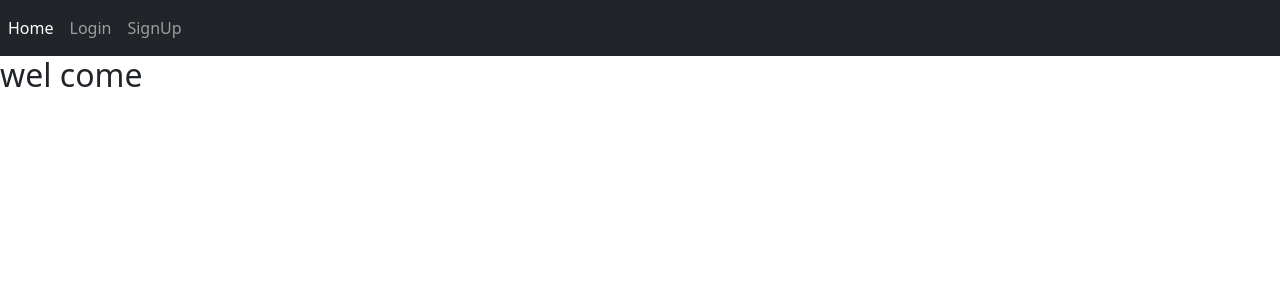
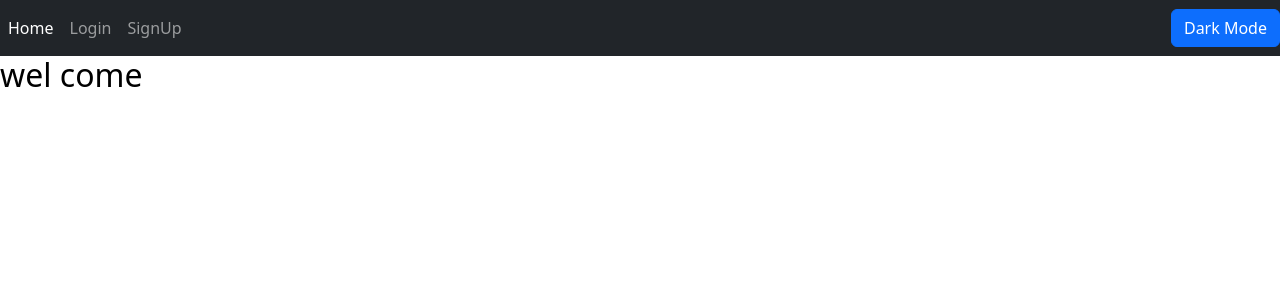
Before and after one commit to shilpa-mulge/react-expense-tracker, a React (Create React App) app: page /home in a window 1280 px wide. Shown: the top 300 px of the page. Built offline with nearby package versions, Linux system fonts and the light colour scheme.

Commit message:
Adding Premium Features

```diff
--- a/package.json
+++ b/package.json
@@ -7,8 +7,10 @@
     "@testing-library/jest-dom": "^5.16.5",
     "@testing-library/react": "^13.4.0",
     "@testing-library/user-event": "^13.5.0",
+    "@types/file-saver": "^2.0.5",
     "axios": "^1.3.4",
     "bootstrap": "^5.2.3",
+    "file-saver": "^2.0.5",
     "npm": "^9.6.0",
     "react": "^18.2.0",
     "react-bootstrap": "^2.7.2",
@@ -16,6 +18,7 @@
     "react-redux": "^8.0.5",
     "react-router-dom": "^6.8.2",
     "react-scripts": "5.0.1",
+    "styled-components": "^5.3.8",
     "web-vitals": "^2.1.4"
   },
   "scripts": {
--- a/public/index.html
+++ b/public/index.html
@@ -15,6 +15,7 @@
       user's mobile device or desktop. See https://developers.google.com/web/fundamentals/web-app-manifest/
     -->
     <link rel="manifest" href="%PUBLIC_URL%/manifest.json" />
+
     <!--
       Notice the use of %PUBLIC_URL% in the tags above.
       It will be replaced with the URL of the `public` folder during the build.
--- a/src/App.css
+++ b/src/App.css
@@ -36,3 +36,9 @@
     transform: rotate(360deg);
   }
 }
+.App-light{
+background-color: lightgray;
+}
+.App-dark{
+  background-color: rgb(204, 26, 26);
+}
--- a/src/App.js
+++ b/src/App.js
@@ -1,5 +1,5 @@
 import Login from './Login/Login';
-import './App.css';
+import classes from'./App.css';
 import Signup from './SignUpform/Signup';
 import { Routes, Navigate, Route } from 'react-router-dom';
 import Welcome from './Welcom';
@@ -9,11 +9,17 @@ import ProfileLogin from './Profile/ProfileLogin';
 import ForgetPass from './ForgetPass/ForgetPass';
 import Expense from './Expense/Expense';
 import { useSelector } from 'react-redux';
+import { ThemeProvider } from 'styled-components';
+import {theme} from './theme'
+import Premium from './Profile/Premium';
+
 function App() {
   const isLogedin=useSelector(state=>state.auth.isLogedin)
+  const mode = useSelector((state) => state.theme.currentTheme);
   return (
-
-    <Root>
+    <ThemeProvider theme={theme}>
+      <div style={{ backgroundColor: theme[mode].bodyBg, color: theme[mode].text}}>
+    <Root >
   <Routes>
   <Route path='/'
     element={<Navigate to='/home' replace />}
@@ -42,6 +48,8 @@ function App() {
   } />
   </Routes>
   </Root>
+  </div>
+  </ThemeProvider>
 
    );
 
--- a/src/Expense/ExpenseList.js
+++ b/src/Expense/ExpenseList.js
@@ -1,9 +1,11 @@
 import axios from 'axios';
-import {Col, Container, Row} from 'react-bootstrap'
+import {Col, Container, Nav, Row} from 'react-bootstrap'
 import React, { useState } from 'react';
 import { Button, Table} from 'react-bootstrap';
 import Expense from './Expense';
 import {  useSelector } from 'react-redux';
+import { NavLink } from 'react-router-dom';
+import { saveAs } from 'file-saver';
 function ExpenseList(props) {
     const [show, setShow] = useState(false);
     const [expense, setExpense]=useState({})
@@ -27,10 +29,23 @@ const onDeletHandler=async(data)=>{
         }
 }
 
+  function handleDownloadClick() {
+    // convert expenses to CSV string
+     const csv = expenses.map((expense) => `${expense.Expensename},${expense.money}`).join('\n');
+    // create a new Blob object with the CSV string
+    console.log(csv)
+    const blob = new Blob([csv], { type: 'text/csv;charset=utf-8' });
+
+    // use file-saver to download the CSV file
+  saveAs(blob, 'expenses.csv');
+  }
 
     return (
         <>
          <Expense show={show} onHide={handleClose} expense={expense} onClick={props.onClick} />
+         <Nav className='ms-auto'>
+      <Nav.Link as={NavLink}  onClick={handleDownloadClick} >Download expenses</Nav.Link>
+      </Nav>
         <Table striped bordered hover>
           <thead>
             <tr>
--- a/src/MainNavigation/Main.js
+++ b/src/MainNavigation/Main.js
@@ -3,13 +3,21 @@ import { Navbar, Nav, Button } from "react-bootstrap";
 import { NavLink } from "react-router-dom";
 import { useSelector, useDispatch } from "react-redux";
 import { authAction } from "../store/AuthReducer";
+import { toggleThemeaction } from "../store/ThemeReducer";
+
 const Main=()=>{
 const isLogedin=useSelector(state=>state.auth.isLogedin);
 const totalExpenses=useSelector(state=>state.expenses.totalExpenses)
+const mode = useSelector((state) => state.theme.currentTheme);
 const dispatch=useDispatch();
     const logoutHander=()=>{
         dispatch(authAction.logout())
     }
+    const handleClick = () => {
+        dispatch(toggleThemeaction.toggleTheme());
+      };
+
+
     return (
         <Navbar bg="dark" variant="dark">
         <Nav className="me-auto">
@@ -31,9 +39,13 @@ const dispatch=useDispatch();
      {isLogedin&&  <Nav.Link as={NavLink} to='/Profile' >profile</Nav.Link>}
             </Nav.Item>
             <Nav.Item>
-     {totalExpenses>10000 &&  <Nav.Link as={NavLink} to='/' ><Button variant="info">Premium</Button> </Nav.Link>}
+     {totalExpenses>10000 && isLogedin&& <Button variant="info">Activate Premium</Button>}
             </Nav.Item>
-
+            <Nav.Item>
+            <Button variant="primary" onClick={handleClick}>
+      {mode === 'light' ? 'Dark Mode' : 'Light Mode'}
+    </Button>
+            </Nav.Item>
             </Nav>
     </Navbar>
     )
--- a/src/index.css
+++ b/src/index.css
@@ -6,7 +6,6 @@ body {
   -webkit-font-smoothing: antialiased;
   -moz-osx-font-smoothing: grayscale;
 
-
 }
 
 code {
--- a/src/index.js
+++ b/src/index.js
@@ -8,12 +8,11 @@ import '../node_modules/bootstrap/dist/css/bootstrap.min.css'
 import { Provider } from 'react-redux';
 import { BrowserRouter } from 'react-router-dom';
 import store from './store';
-import EcontextProvider from './store/EcontextProvider';
 const root = ReactDOM.createRoot(document.getElementById('root'));
 root.render(
   <Provider store={store}>
   <BrowserRouter>
-    <App />
+    <App  />
   </BrowserRouter>
   </Provider>
 );
--- /dev/null
+++ b/src/store/ThemeReducer.js
@@ -0,0 +1,18 @@
+import { createSlice } from '@reduxjs/toolkit';
+
+const themeSlice = createSlice({
+  name: 'theme',
+  initialState: {
+    currentTheme: 'light'
+  },
+  reducers: {
+    toggleTheme(state) {
+        console.log(state.currentTheme)
+      state.currentTheme = state.currentTheme === 'light' ? 'dark' : 'light';
+    }
+  }
+});
+
+export const  toggleThemeaction = themeSlice.actions;
+
+export default themeSlice.reducer;
--- a/src/store/index.js
+++ b/src/store/index.js
@@ -1,7 +1,8 @@
 import { configureStore } from "@reduxjs/toolkit";
 import AuthReducer from "./AuthReducer";
 import ExpenseReducer from "./ExpenseReducer";
+import ThemeReducer from "./ThemeReducer";
 const store=configureStore({
-    reducer:{auth:AuthReducer, expenses:ExpenseReducer}
+    reducer:{auth:AuthReducer, expenses:ExpenseReducer, theme:ThemeReducer}
 })
 export default store;
--- /dev/null
+++ b/src/theme.js
@@ -0,0 +1,14 @@
+export const theme = {
+    light: {
+      bodyBg: '#ffffff',
+      text: '#000000',
+      primary: '#007bff',
+      danger: '#dc3545',
+    },
+    dark: {
+      bodyBg: '#121212',
+      text: '#ffffff',
+      primary: '#007bff',
+      danger: '#dc3545',
+    },
+  };
```
Also changed, not shown: 1 other file (tests, documents, lock files or other folders).
